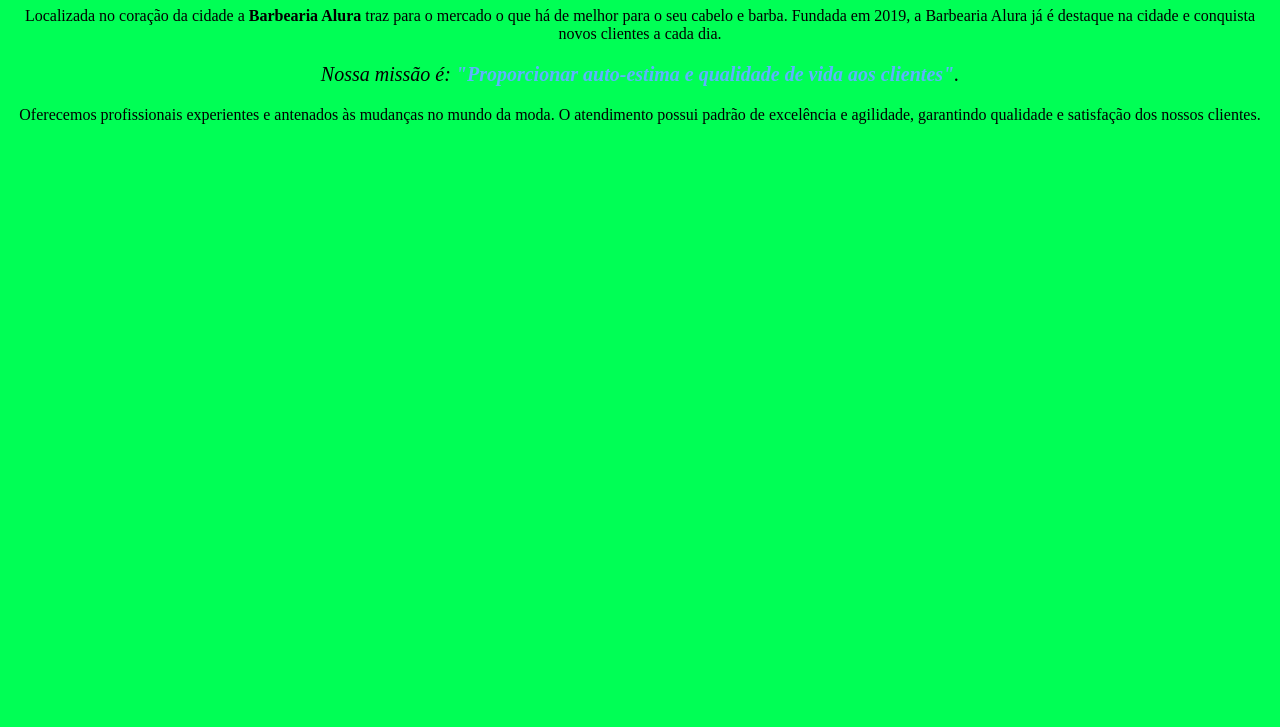
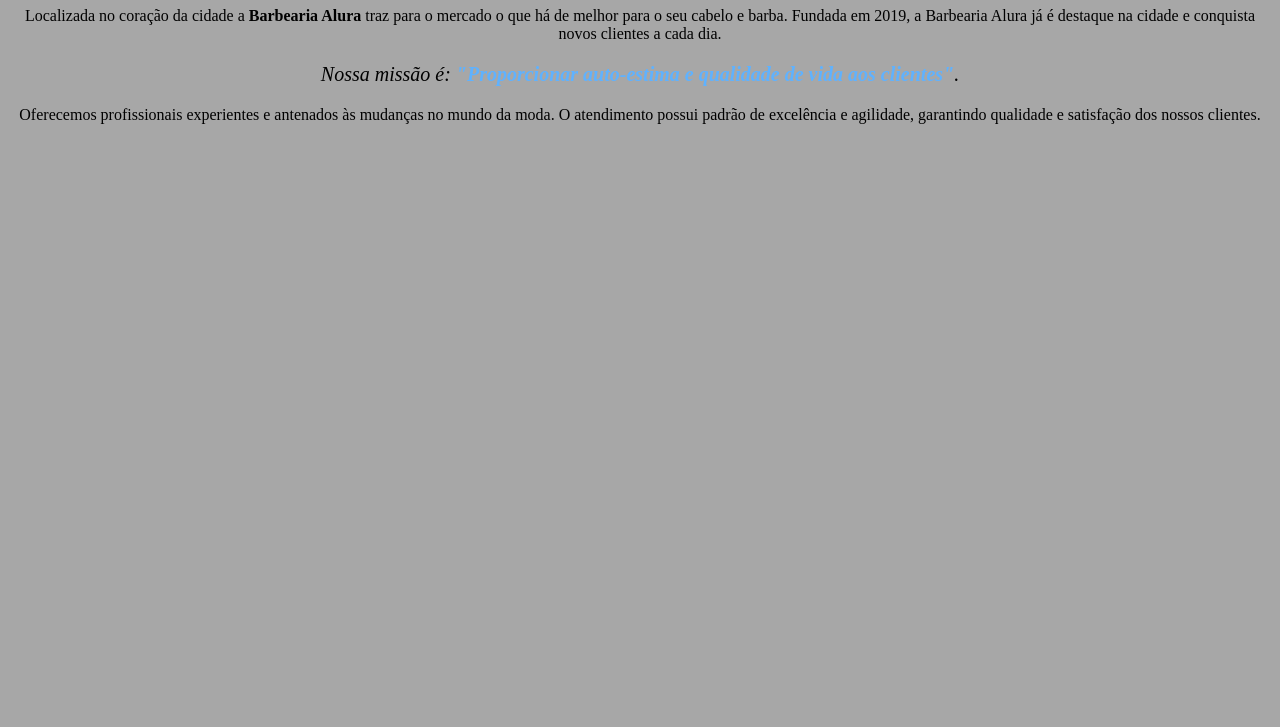
Before and after one commit to Gabriel0903873/codigobarbearia1b, a plain HTML site: page index.html in a window 1280 px wide. Shown: the part 73-800 px from the top of the page. Drawn offline with Linux system fonts and the light colour scheme.

Commit message:
color change

```diff
--- a/style.css
+++ b/style.css
@@ -1,6 +1,6 @@
 
 body {
-    background: #00ff55
+    background: #a7a7a7
 }
 
 h1 {
```
